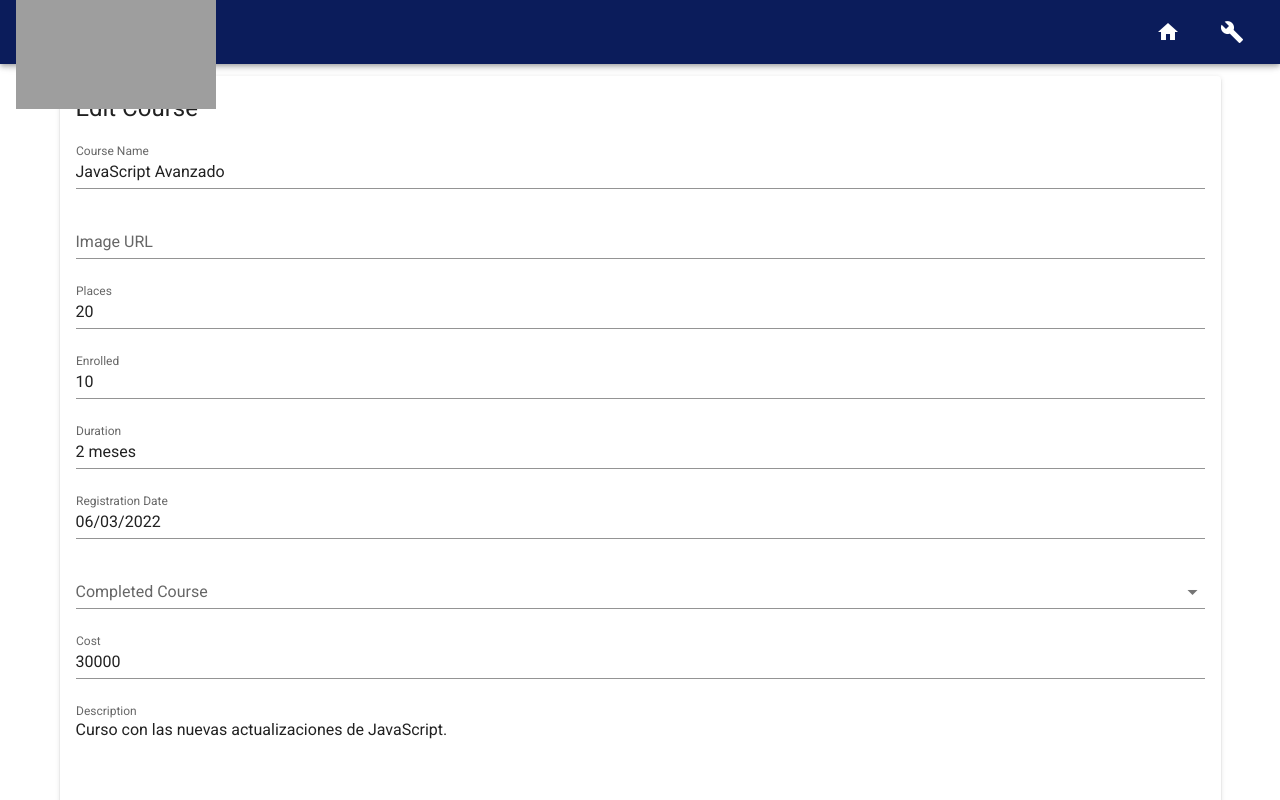
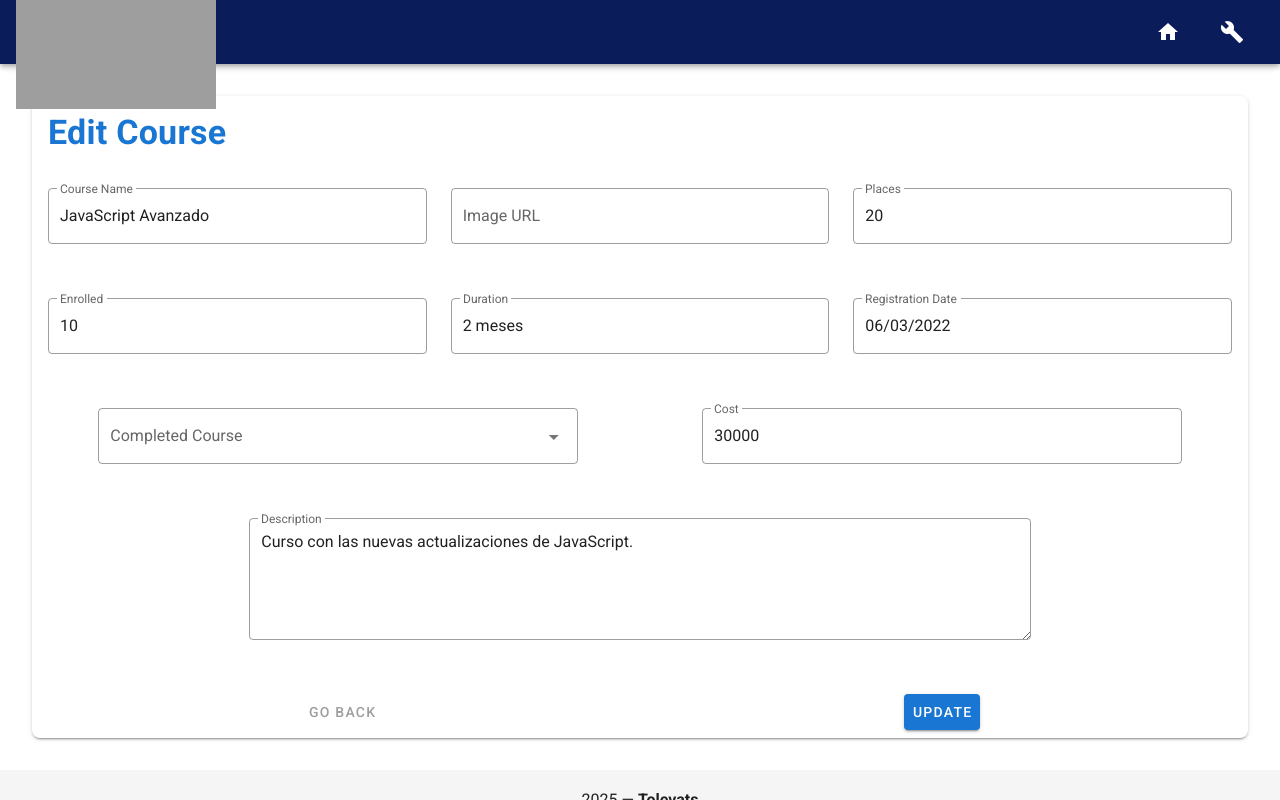
Before and after one commit to Tolevats/course-management, a Vue app: page /admin/edit/1 in a window 1280 px wide. Shown: the top 800 px of the page. Built offline with nearby package versions, Linux system fonts and the light colour scheme; grey boxes are pictures that could not be loaded.

Commit message:
update: Refactor for improved layout and accessibility

```diff
--- a/src/views/EditCourse.vue
+++ b/src/views/EditCourse.vue
@@ -1,59 +1,98 @@
 <template>
- <v-container>
+ <v-container fluid>
     <v-card>
       <v-card-title>
-        <span class="headline">Edit Course</span>
+        <span class="text-h4 font-weight-bold">Edit Course</span>
       </v-card-title>
       <v-card-text>
         <v-form ref="editCourseForm" v-model="isValid" @submit.prevent="updateCourse">
+          <v-row>
+            <v-col cols="12" md="6" lg="4">
               <v-text-field
                 label="Course Name"
                 v-model="course.name"
+                outlined
+                required
               />
+            </v-col>
+            <v-col cols="12" md="6" lg="4">
               <v-text-field
                 label="Image URL"
                 v-model="course.imageUrl"
+                outlined
+                required
               />
+            </v-col>
+            <v-col cols="12" md="6" lg="4">
               <v-text-field
                 label="Places"
                 v-model.number="course.places"
                 type="number"
+                outlined
+                required
               />
+            </v-col>
+            <v-col cols="12" md="6" lg="4">
               <v-text-field
                 label="Enrolled"
                 v-model.number="course.enrolled"
                 type="number"
                 :disabled="course.status === 'Yes'"
                 :rules="[v => v <= course.places || 'Enrolled must not exceed places']"
+                outlined
+                required
               />
+            </v-col>
+            <v-col cols="12" md="6" lg="4">
               <v-text-field
                 label="Duration"
                 v-model="course.duration"
+                outlined
+                required
               />
+            </v-col>
+            <v-col cols="12" md="6" lg="4">
               <v-text-field
                 label="Registration Date"
                 v-model="course.registrationDate"
+                outlined
+                required
               />
+            </v-col>
+            <v-col cols="12" md="6" lg="5" class="mx-auto">
               <v-select
                 label="Completed Course"
                 v-model="course.status"
                 :items= "['Yes', 'No']"
+                outlined
+                required
                 return-object
               />
+            </v-col>
+            <v-col cols="12" md="6" lg="5" class="mx-auto">
               <v-text-field
                 label="Cost"
                 v-model.number="course.cost"
                 type="number"
+                outlined
+                required
               />
+            </v-col>
+            <v-col cols="12" md="8" lg="8" class="mx-auto">
               <v-textarea
                 label="Description"
                 v-model="course.description"
+                outlined
+                rows="4"
+                required
               />
+            </v-col>
+          </v-row>
         </v-form>
       </v-card-text>
       <v-card-actions>
-        <v-btn color="grey" text @click="goBack">Go Back</v-btn>
-        <v-btn color="primary" type="submit" :disabled="!isValid" @click="updateCourse">Update</v-btn>
+        <v-btn class="mx-auto" color="grey" text @click="goBack">Go Back</v-btn>
+        <v-btn class="mx-auto" color="primary" type="submit" :disabled="!isValid" @click="updateCourse">Update</v-btn>
       </v-card-actions>
     </v-card>
   </v-container>
@@ -85,7 +124,7 @@ export default {
         return
       }
 
-      const updatedCourse = { ...this.course } // ensure you are passing the correct data structure
+      const updatedCourse = { ...this.course } // ensure passing the correct data structure
       this.$store.dispatch('updateCourse', updatedCourse).then(() => {
         alert('Course updated successfully')
         this.goBack()
@@ -93,11 +132,6 @@ export default {
         console.error('Error updating course:', error)
         alert('Failed to update the course')
       })
-    },
-    handleStatusChange (status) {
-      if (status === 'No') {
-        this.course.enrolled = 0
-      }
     },
     loadCourse (id) {
       const course = this.$store.getters.getCourseById(Number(id))
@@ -132,4 +166,21 @@ export default {
 </script>
 
 <style scoped>
+.v-card {
+  box-shadow: 0 2px 10px rgba(0, 0, 0, 0.1);
+  border-radius: 8px;
+  margin: 20px;
+}
+
+.text-h4 {
+  color: #1976D2;
+}
+
+.v-form {
+  margin-top: 20px;
+}
+
+.v-btn {
+  min-width: 120px;
+}
 </style>
```
Lines whose indentation alone changed are shown as unchanged.
